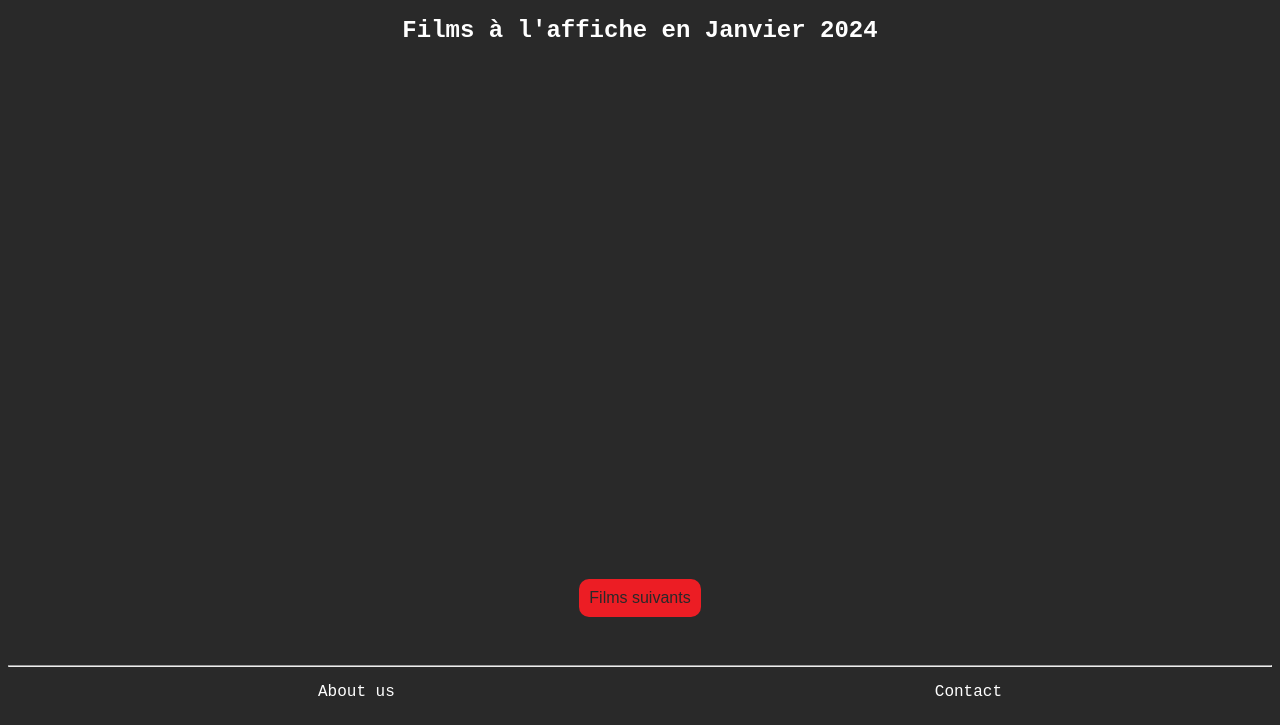
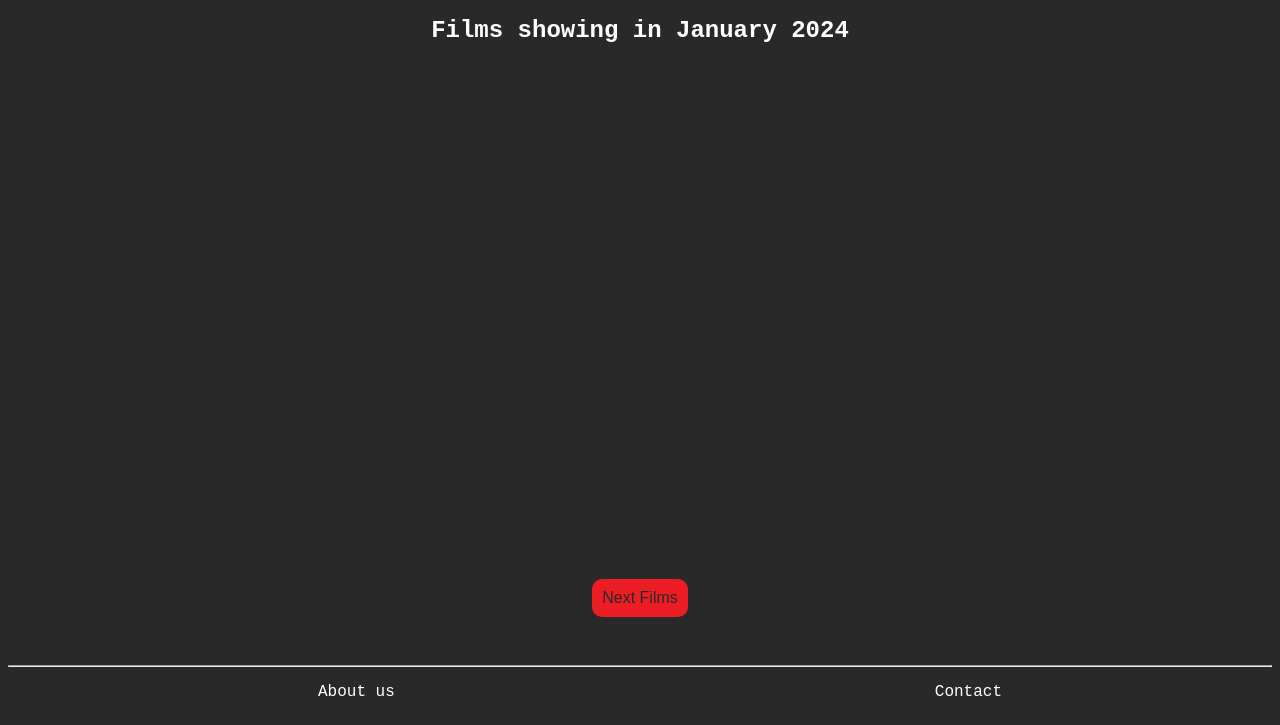
Before and after one commit to hperonin/Projet-JavaScript-Cin-ma, a plain HTML site: page Index.html in a window 1280 px wide. Shown: the part 91-816 px from the top of the page. Drawn offline with Linux system fonts and the light colour scheme; no server answers.

Commit message:
Traduction de certains éléments

```diff
--- a/Index.html
+++ b/Index.html
@@ -20,12 +20,12 @@
     </header>
 
     <div class="container">
-        <h2>Films à l'affiche en Janvier 2024</h2>
+        <h2>Films showing in January 2024</h2>
         <div id="movietext"></div>
     </div>
 
     <div class="button">
-        <button name="showmore" id="boutonSuivant">Films suivants</button>
+        <button name="showmore" id="boutonSuivant">Next Films</button>
     </div>
 
     <footer>
```
Also changed, not shown: Movie.html (+1 -1 lines).
